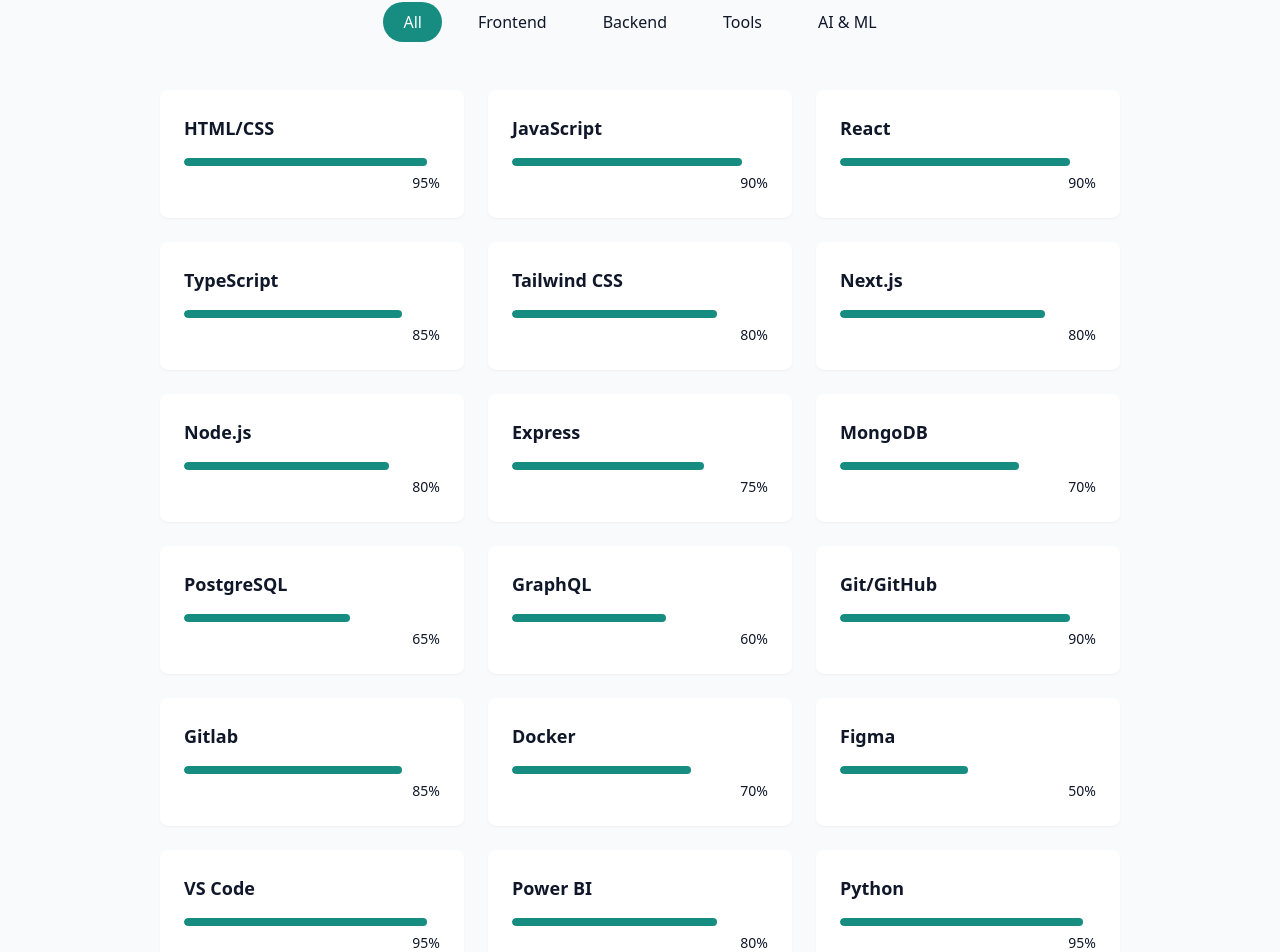
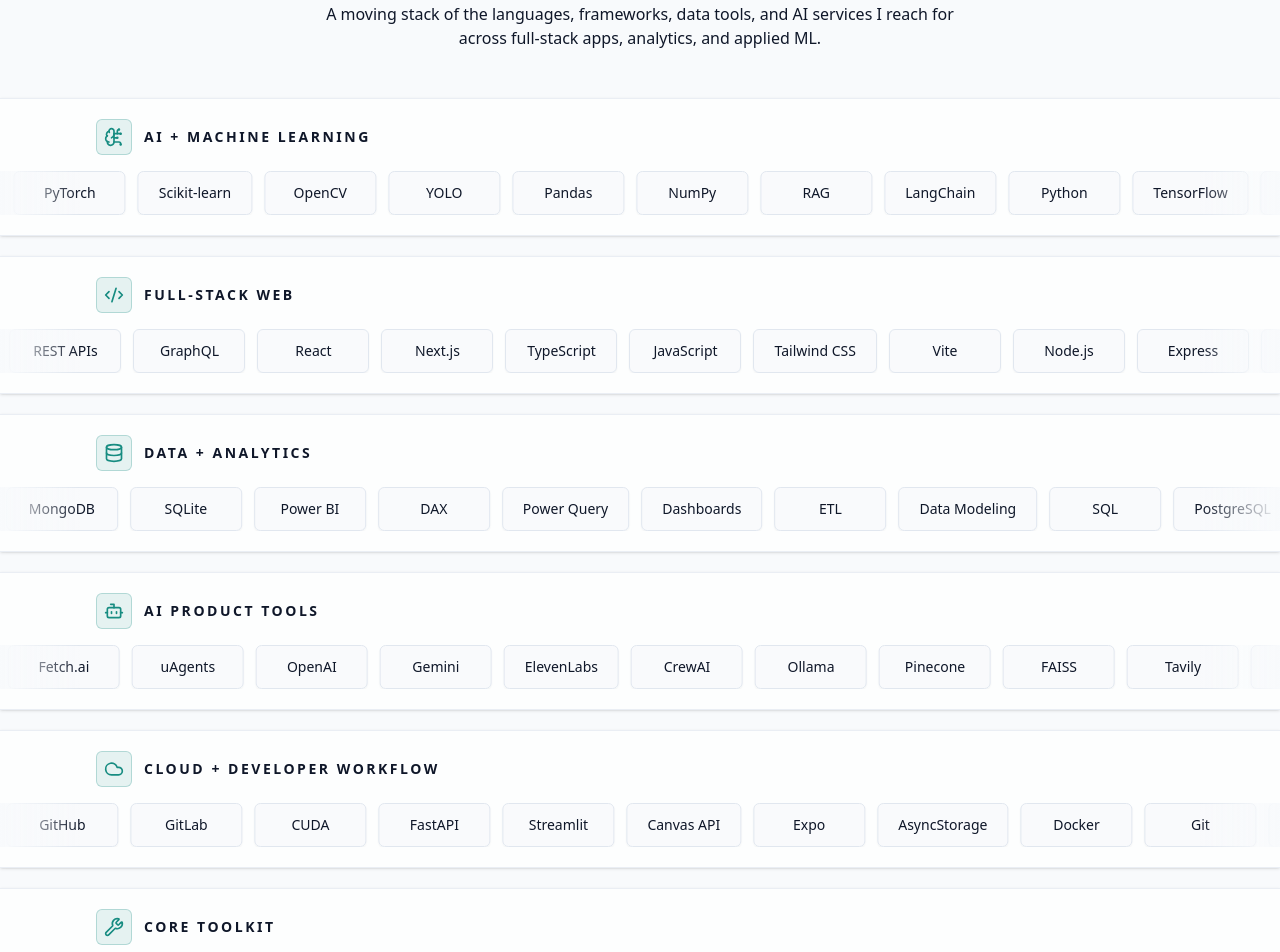
Before and after one commit to LamVu22/Portfolio, a React (Vite) app: page / in a window 1280 px wide. Shown: the part 1760-2712 px from the top of the page. Built offline with nearby package versions, Linux system fonts and the light colour scheme.

Commit message:
changes to skills section

```diff
--- a/src/components/SkillsSection.jsx
+++ b/src/components/SkillsSection.jsx
@@ -1,99 +1,177 @@
-import { useState } from "react";
-import { cn } from "@/lib/utils";
-import { Gitlab } from "lucide-react";
+import {
+  Bot,
+  BrainCircuit,
+  Cloud,
+  Code2,
+  Database,
+  Wrench,
+} from "lucide-react";
 
-const skills = [
-  // Frontend
-  { name: "HTML/CSS", level: 95, category: "frontend" },
-  { name: "JavaScript", level: 90, category: "frontend" },
-  { name: "React", level: 90, category: "frontend" },
-  { name: "TypeScript", level: 85, category: "frontend" },
-  { name: "Tailwind CSS", level: 80, category: "frontend" },
-  { name: "Next.js", level: 80, category: "frontend" },
-
-  // Backend
-  { name: "Node.js", level: 80, category: "backend" },
-  { name: "Express", level: 75, category: "backend" },
-  { name: "MongoDB", level: 70, category: "backend" },
-  { name: "PostgreSQL", level: 65, category: "backend" },
-  { name: "GraphQL", level: 60, category: "backend" },
-
-  // Tools
-  { name: "Git/GitHub", level: 90, category: "tools" },
-  { name: "Gitlab", level: 85, category: "tools" },
-  { name: "Docker", level: 70, category: "tools" },
-  { name: "Figma", level: 50, category: "tools" },
-  { name: "VS Code", level: 95, category: "tools" },
-  { name: "Power BI", level: 80, category: "tools" },
-
-
-  // AI & ML
-  { name: "Python", level: 95, category: "AI & ML" },
-  { name: "TensorFlow", level: 85, category: "AI & ML" },
-  { name: "PyTorch", level: 80, category: "AI & ML" },
-  { name: "Scikit-learn", level: 75, category: "AI & ML" },
-  { name: "OpenCV", level: 70, category: "AI & ML" },
-  { name: "Pandas", level: 90, category: "AI & ML" },
-  { name: "NumPy", level: 90, category: "AI & ML" },
-
+const skillStacks = [
+  {
+    title: "AI + Machine Learning",
+    icon: BrainCircuit,
+    items: [
+      "Python",
+      "TensorFlow",
+      "PyTorch",
+      "Scikit-learn",
+      "OpenCV",
+      "YOLO",
+      "Pandas",
+      "NumPy",
+      "RAG",
+      "LangChain",
+    ],
+  },
+  {
+    title: "Full-Stack Web",
+    icon: Code2,
+    reverse: true,
+    items: [
+      "React",
+      "Next.js",
+      "TypeScript",
+      "JavaScript",
+      "Tailwind CSS",
+      "Vite",
+      "Node.js",
+      "Express",
+      "REST APIs",
+      "GraphQL",
+    ],
+  },
+  {
+    title: "Data + Analytics",
+    icon: Database,
+    items: [
+      "SQL",
+      "PostgreSQL",
+      "MongoDB",
+      "SQLite",
+      "Power BI",
+      "DAX",
+      "Power Query",
+      "Dashboards",
+      "ETL",
+      "Data Modeling",
+    ],
+  },
+  {
+    title: "AI Product Tools",
+    icon: Bot,
+    reverse: true,
+    items: [
+      "OpenAI",
+      "Gemini",
+      "ElevenLabs",
+      "CrewAI",
+      "Ollama",
+      "Pinecone",
+      "FAISS",
+      "Tavily",
+      "Fetch.ai",
+      "uAgents",
+    ],
+  },
+  {
+    title: "Cloud + Developer Workflow",
+    icon: Cloud,
+    items: [
+      "Docker",
+      "Git",
+      "GitHub",
+      "GitLab",
+      "CUDA",
+      "FastAPI",
+      "Streamlit",
+      "Canvas API",
+      "Expo",
+      "AsyncStorage",
+    ],
+  },
+  {
+    title: "Core Toolkit",
+    icon: Wrench,
+    reverse: true,
+    items: [
+      "HTML/CSS",
+      "Figma",
+      "VS Code",
+      "React Native",
+      "API Design",
+      "Authentication",
+      "Responsive UI",
+      "Automation",
+      "Prototyping",
+      "Debugging",
+    ],
+  },
 ];
 
-const categories = ["all", "frontend", "backend", "tools", "AI & ML"];
+const SkillBelt = ({ stack }) => {
+  const Icon = stack.icon;
+  const repeatedItems = [...stack.items, ...stack.items];
+
+  return (
+    <div className="group relative overflow-hidden border-y border-border/70 bg-card/70 py-5 shadow-sm">
+      <div className="container mx-auto max-w-6xl">
+        <div className="mb-4 flex items-center gap-3 text-left">
+          <span className="flex h-9 w-9 items-center justify-center rounded-md border border-primary/25 bg-primary/10 text-primary">
+            <Icon className="h-5 w-5" />
+          </span>
+          <h3 className="text-sm font-semibold uppercase tracking-[0.18em] text-muted-foreground">
+            {stack.title}
+          </h3>
+        </div>
+      </div>
+
+      <div className="relative flex overflow-hidden">
+        <div className="pointer-events-none absolute inset-y-0 left-0 z-10 w-20 bg-linear-to-r from-background to-transparent" />
+        <div className="pointer-events-none absolute inset-y-0 right-0 z-10 w-20 bg-linear-to-l from-background to-transparent" />
+
+        <div
+          className={
+            stack.reverse
+              ? "flex min-w-max animate-skill-belt-reverse gap-3 px-3 group-hover:[animation-play-state:paused]"
+              : "flex min-w-max animate-skill-belt gap-3 px-3 group-hover:[animation-play-state:paused]"
+          }
+        >
+          {repeatedItems.map((item, index) => (
+            <span
+              key={`${stack.title}-${item}-${index}`}
+              className="inline-flex h-11 min-w-28 items-center justify-center rounded-md border border-border bg-background/85 px-5 text-sm font-medium text-foreground shadow-xs transition-colors duration-300 hover:border-primary/60 hover:text-primary"
+              aria-hidden={index >= stack.items.length}
+            >
+              {item}
+            </span>
+          ))}
+        </div>
+      </div>
+    </div>
+  );
+};
 
 export const SkillsSection = () => {
-  const [activeCategory, setActiveCategory] = useState("all");
+  return (
+    <section id="skills" className="relative py-24">
+      <div className="container mx-auto max-w-5xl px-4 text-center">
+        <p className="mb-3 text-sm font-semibold uppercase tracking-[0.24em] text-primary">
+          Toolkit
+        </p>
+        <h2 className="mb-4 text-3xl font-bold md:text-4xl">
+          Tools I use to <span className="text-primary">build AI products</span>
+        </h2>
+        <p className="mx-auto mb-12 max-w-2xl text-muted-foreground">
+          A moving stack of the languages, frameworks, data tools, and AI
+          services I reach for across full-stack apps, analytics, and applied ML.
+        </p>
+      </div>
 
-  const filteredSkills = skills.filter(
-    (skill) => activeCategory === "all" || skill.category === activeCategory
-  );
-  return (
-    <section id="skills" className="py-24 px-4 relative bg-secondary/30">
-      <div className="container mx-auto max-w-5xl">
-        <h2 className="text-3xl md:text-4xl font-bold mb-12 text-center">
-          My <span className="text-primary"> Skills</span>
-        </h2>
-
-        <div className="flex flex-wrap justify-center gap-4 mb-12">
-          {categories.map((category, key) => (
-            <button
-              key={key}
-              onClick={() => setActiveCategory(category)}
-              className={cn(
-                "px-5 py-2 rounded-full transition-colors duration-300 capitalize",
-                activeCategory === category
-                  ? "bg-primary text-primary-foreground"
-                  : "bg-secondary/70 text-forefround hover:bd-secondary"
-              )}
-            >
-              {category}
-            </button>
-          ))}
-        </div>
-
-        <div className="grid grid-cols-1 sm:grid-cols-2 lg:grid-cols-3 gap-6">
-          {filteredSkills.map((skill, key) => (
-            <div
-              key={key}
-              className="bg-card p-6 rounded-lg shadow-xs card-hover"
-            >
-              <div className="text-left mb-4">
-                <h3 className="font-semibold text-lg"> {skill.name}</h3>
-              </div>
-              <div className="w-full bg-secondary/50 h-2 rounded-full overflow-hidden">
-                <div
-                  className="bg-primary h-2 rounded-full origin-left animate-[grow_1.5s_ease-out]"
-                  style={{ width: skill.level + "%" }}
-                />
-              </div>
-
-              <div className="text-right mt-1">
-                <span className="text-sm text-muted-foreground">
-                  {skill.level}%
-                </span>
-              </div>
-            </div>
-          ))}
-        </div>
+      <div className="space-y-5">
+        {skillStacks.map((stack) => (
+          <SkillBelt key={stack.title} stack={stack} />
+        ))}
       </div>
     </section>
   );
--- a/src/index.css
+++ b/src/index.css
@@ -18,6 +18,8 @@
   --animate-fade-in-delay-3: fade-in 0.7s ease-out 0.6s forwards;
   --animate-fade-in-delay-4: fade-in 0.7s ease-out 0.8s forwards;
   --animate-meteor: meteor 5s linear infinite;
+  --animate-skill-belt: skill-belt 34s linear infinite;
+  --animate-skill-belt-reverse: skill-belt-reverse 34s linear infinite;
 
   @keyframes float {
     0%,
@@ -58,6 +60,22 @@
     100% {
       transform: rotate(215deg) translateX(-500px);
       opacity: 0;
+    }
+  }
+  @keyframes skill-belt {
+    from {
+      transform: translateX(0);
+    }
+    to {
+      transform: translateX(-50%);
+    }
+  }
+  @keyframes skill-belt-reverse {
+    from {
+      transform: translateX(-50%);
+    }
+    to {
+      transform: translateX(0);
     }
   }
 }
```
